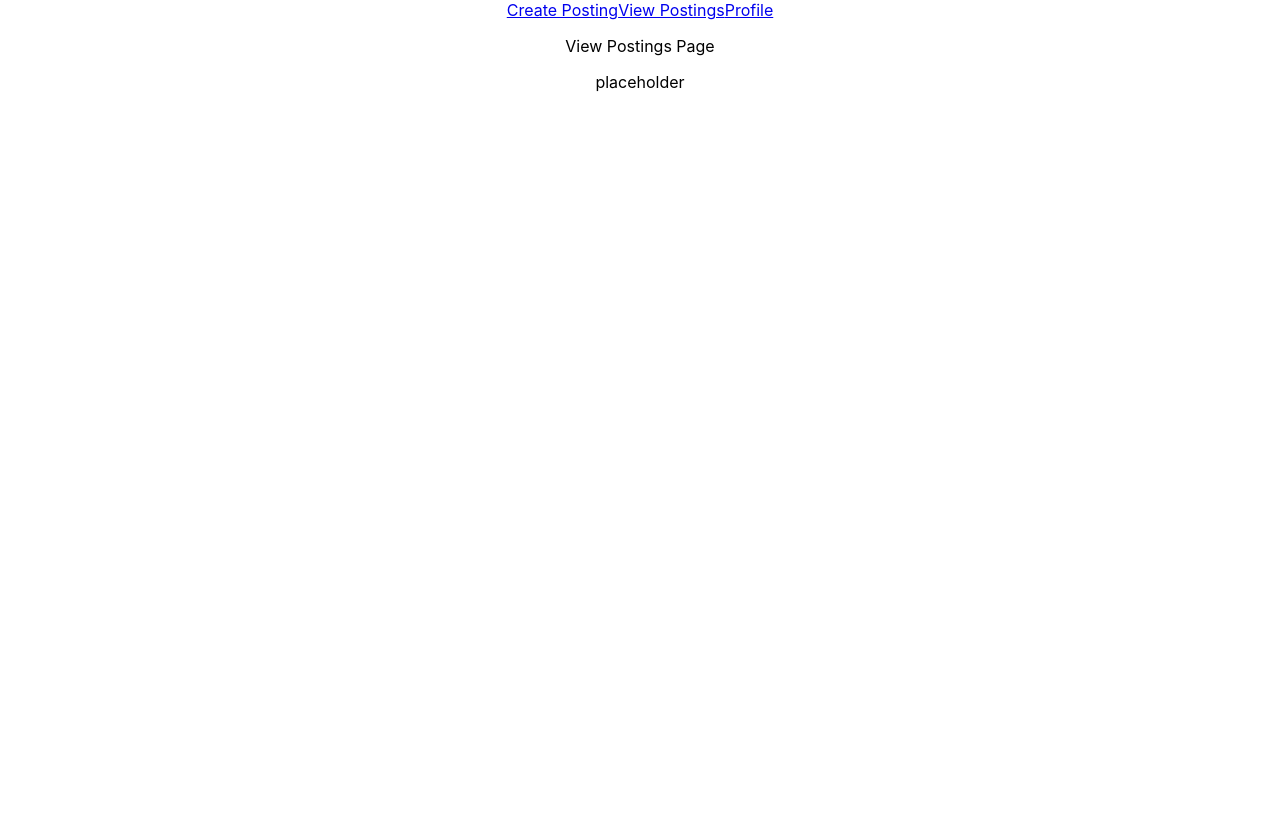
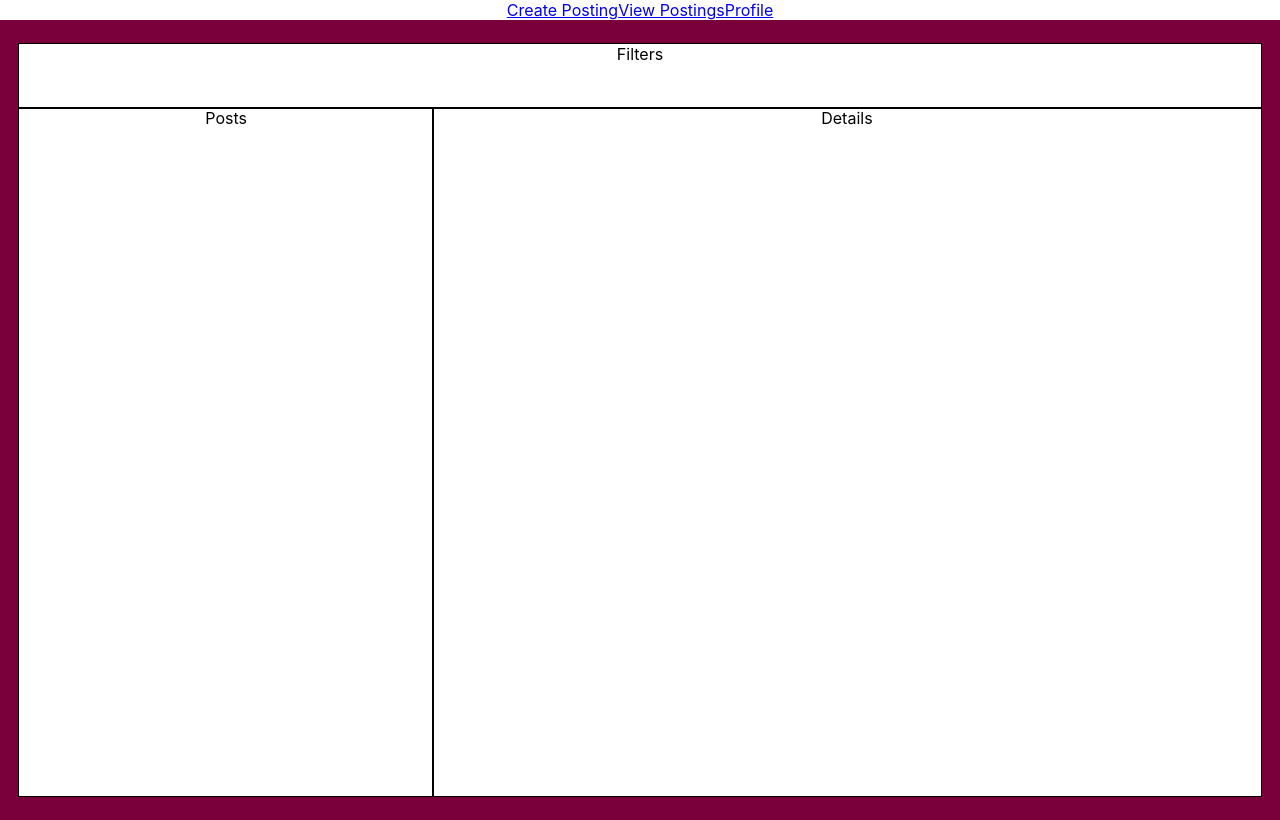
Before and after one commit to joshuaguinness/MacTA-Gateway, a React (Create React App) app: page /#/viewpostings in a window 1280 px wide. Built offline with nearby package versions, Linux system fonts and the light colour scheme.

Commit message:
basic outline

```diff
--- /dev/null
+++ b/src/components/ViewPostings.css
@@ -0,0 +1,34 @@
+.background {
+	background-color: #7A003C;
+	height: 100vh;
+}
+
+.foreground {
+	background-color: #FFF;
+	width: 97%;
+	height: 94%;
+	top: 3%;
+	margin: 0 auto;
+    position: relative;
+}
+
+.pOutline {
+	outline-style: solid;
+	outline-width: 1px;
+	outline-color: #000;
+}
+
+.filters {
+	width: 100%;
+	height: 8vh;
+}
+
+.posts {
+	width: 100%;
+	height: 86vh;
+}
+
+.details {
+	width: 100%;
+	height: 86vh;
+}
--- a/src/components/ViewPostings.js
+++ b/src/components/ViewPostings.js
@@ -1,12 +1,27 @@
 import React from "react";
+import './ViewPostings.css';
+import Paper from '@material-ui/core/Paper';
+import Grid from '@material-ui/core/Grid';
+import Box from '@material-ui/core/Box';
 
 class ViewPostings extends React.Component {
   render() {
     return (
-      <div>
-        <p>View Postings Page</p>
-        <p> placeholder </p>
-      </div>
+      <Box component="div" className="background">
+      	<Box component="div" className="foreground">
+      		<Grid container spacing={0}>
+        		<Grid item xs={12}>
+        			<Paper class="pOutline filters" variant="outlined" square>Filters</Paper>
+        		</Grid>
+        		<Grid item xs={4}>
+         			<Paper class="pOutline posts" variant="outlined" square>Posts</Paper>
+        		</Grid>
+        		<Grid item xs={8}>
+        			<Paper class="pOutline details" variant="outlined" square>Details</Paper>
+        		</Grid>
+      		</Grid>
+      	</Box>
+      </Box>
     );
   }
 }
```
